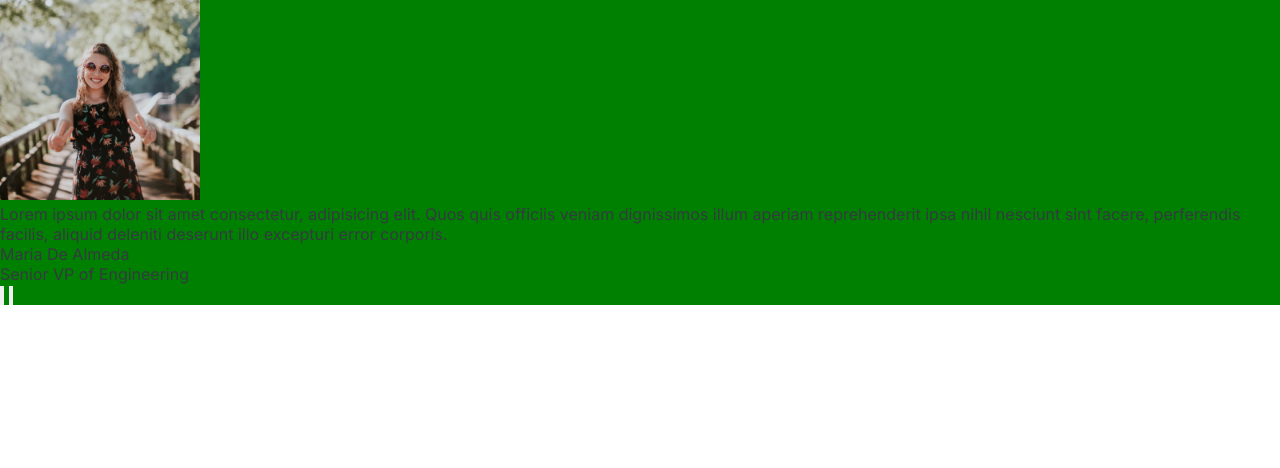
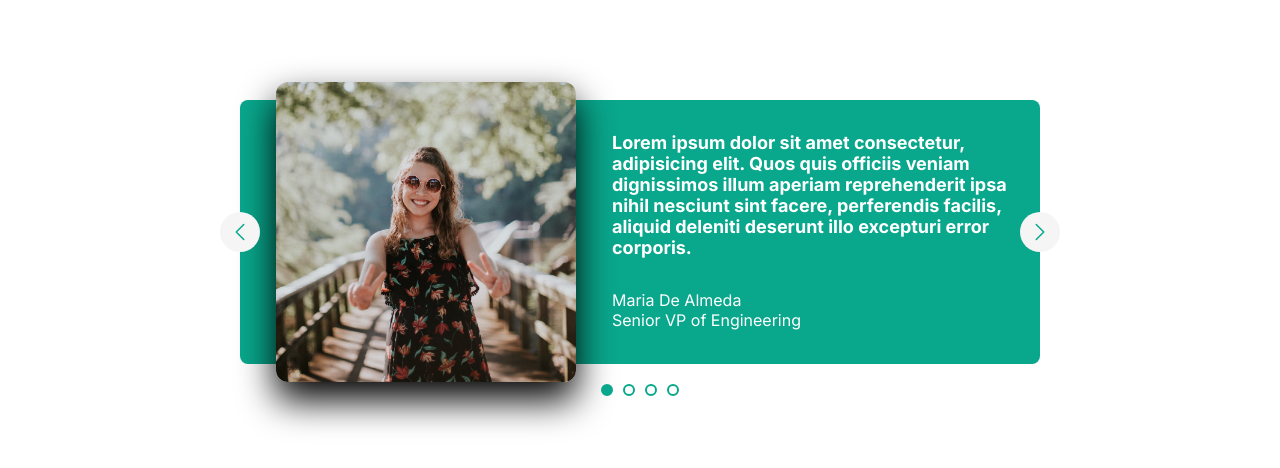
Before and after one commit to RomarioNijimAlmond/html-repo, a plain HTML site: page myFile/carousel.html in a window 1280 px wide. Drawn offline with Linux system fonts and the light colour scheme.

Commit message:
added crousel component

```diff
--- a/myFile/accordian/form.css
+++ b/myFile/accordian/form.css
@@ -20,14 +20,13 @@
 
 .middle-section {
     display: flex;
-    gap: 20px;
+    gap: 25px;
 }
 
 .middle-section button {
     background-color: grey;
     font-size: large;
     font-family: Arial, Helvetica, sans-serif;
-
     font-weight: bold;
 }
 
@@ -39,7 +38,7 @@
 
 .main-container {
     display: grid;
-    grid-template-columns: 80px 1fr 200px;
+    grid-template-columns: 80px 1fr 250px;
     justify-content: center;
 }
 
@@ -76,6 +75,7 @@
     padding-right: 0;
     border-collapse: collapse;
     table-layout: fixed;
+    width: 100%;
 }
 
 .web-table .table-header {
--- /dev/null
+++ b/myFile/carousel.css
@@ -0,0 +1,106 @@
+* {
+    margin: 0;
+    padding: 0;
+    box-sizing: border-box;
+}
+
+body {
+    font-family: "Inter", sans-serif;
+    color: #343a40;
+}
+
+.carousel {
+    background-color: rgb(9, 167, 140);
+    width: 800px;
+    margin: 100px auto;
+    border-radius: 8px;
+    color: white;
+    padding: 32px;
+    display: flex;
+    gap: 86px;
+    padding-left: 86px;
+    position: relative;
+
+}
+
+img {
+    height: 200px;
+    border-radius: 8px;
+    transform: scale(1.5);
+    box-shadow: 0 12px 24px rgb(0, 0, 0);
+}
+
+.testimonial {}
+
+.testimonial-text {
+    font-size: 18px;
+    line-height: 1.5p;
+    margin-bottom: 32px;
+    font-weight: bold;
+
+}
+
+.testimonial-job {}
+
+.testimonial-author {}
+
+.btn {
+    background-color: whitesmoke;
+    width: 800px;
+    border: none;
+    height: 40px;
+    width: 40px;
+    position: absolute;
+    border-radius: 50%;
+    display: flex;
+    align-items: center;
+    justify-content: center;
+    align-items: center;
+    cursor: pointer;
+
+}
+
+.btn-icon {
+    width: 24px;
+    height: 24px;
+    stroke: rgb(9, 167, 140);
+    box-shadow: 5px 12px 24px rgb(black);
+
+}
+
+.btn-left {
+    left: 0;
+    top: 50%;
+    transform: translate(-50%, -50%);
+    box-shadow: 0 12px 24px rgb(black);
+}
+
+.btn-right {
+    right: 0;
+    top: 50%;
+    transform: translate(50%, -50%);
+    box-shadow: 0 12px 24px rgb(black);
+}
+
+.dots {
+    position: absolute;
+    left: 50%;
+    bottom: 0;
+    transform: translate(-50%, 32px);
+    display: flex;
+    flex-direction: row;
+    gap: 10px;
+}
+
+.dot {
+    height: 12px;
+    width: 12px;
+    background-color: white;
+    border: 2px solid rgb(9, 167, 140);
+    border-radius: 50%;
+    cursor: pointer;
+}
+
+.dot:first-child {
+    background-color: rgb(9, 167, 140)
+}
--- a/myFile/carousel.html
+++ b/myFile/carousel.html
@@ -3,32 +3,11 @@
 
 <head>
     <meta charset="UTF-8">
+    <link href="carousel.css" rel="stylesheet" />
     <link href="https://fonts.googleapis.com/css2?family=Inter:wght@400;500;700&display=swap" rel="stylesheet" />
     <title>
         Crousel Component
     </title>
-    <style>
-
-        * {
-            margin: 0;
-            padding: 0;
-            box-sizing: border-box;
-        }
-
-        body {
-            font-family: "Inter", sans-serif;
-            color: #343a40;
-        }
-
-        .carousel {
-            background-color: green;
-        }
-
-        img {
-            height: 200px;
-        }
-
-    </style>
 </head>
 
 <body>
@@ -43,22 +22,28 @@
             <p class="testimonial-author">Maria De Almeda</p>
             <p class="testimonial-job">Senior VP of Engineering</p>
         </blockquote>
-        <button class="btn">
+        <button class="btn btn-left">
             <svg xmlns="http://www.w3.org/2000/svg" fill="none" viewBox="0 0 24 24" stroke-width="1.5"
                 stroke="currentColor" class="btn-icon">
                 <path stroke-linecap="round" stroke-linejoin="round" d="M15.75 19.5L8.25 12l7.5-7.5" />
             </svg>
 
         </button>
-        <button class="btn">
+        <button class="btn btn-right">
             <svg xmlns="http://www.w3.org/2000/svg" fill="none" viewBox="0 0 24 24" stroke-width="1.5"
                 stroke="currentColor" class="btn-icon">
                 <path stroke-linecap="round" stroke-linejoin="round" d="M8.25 4.5l7.5 7.5-7.5 7.5" />
             </svg>
 
         </button>
+
+        <div class="dots">
+            <button class="dot">&nbsp;</button>
+            <button class="dot">&nbsp;</button>
+            <button class="dot">&nbsp;</button>
+            <button class="dot">&nbsp;</button>
+        </div>
     </div>
-
 </body>
 
 </html>
```
Also changed, not shown: myFile/accordian/form.html (+9 -6 lines).
